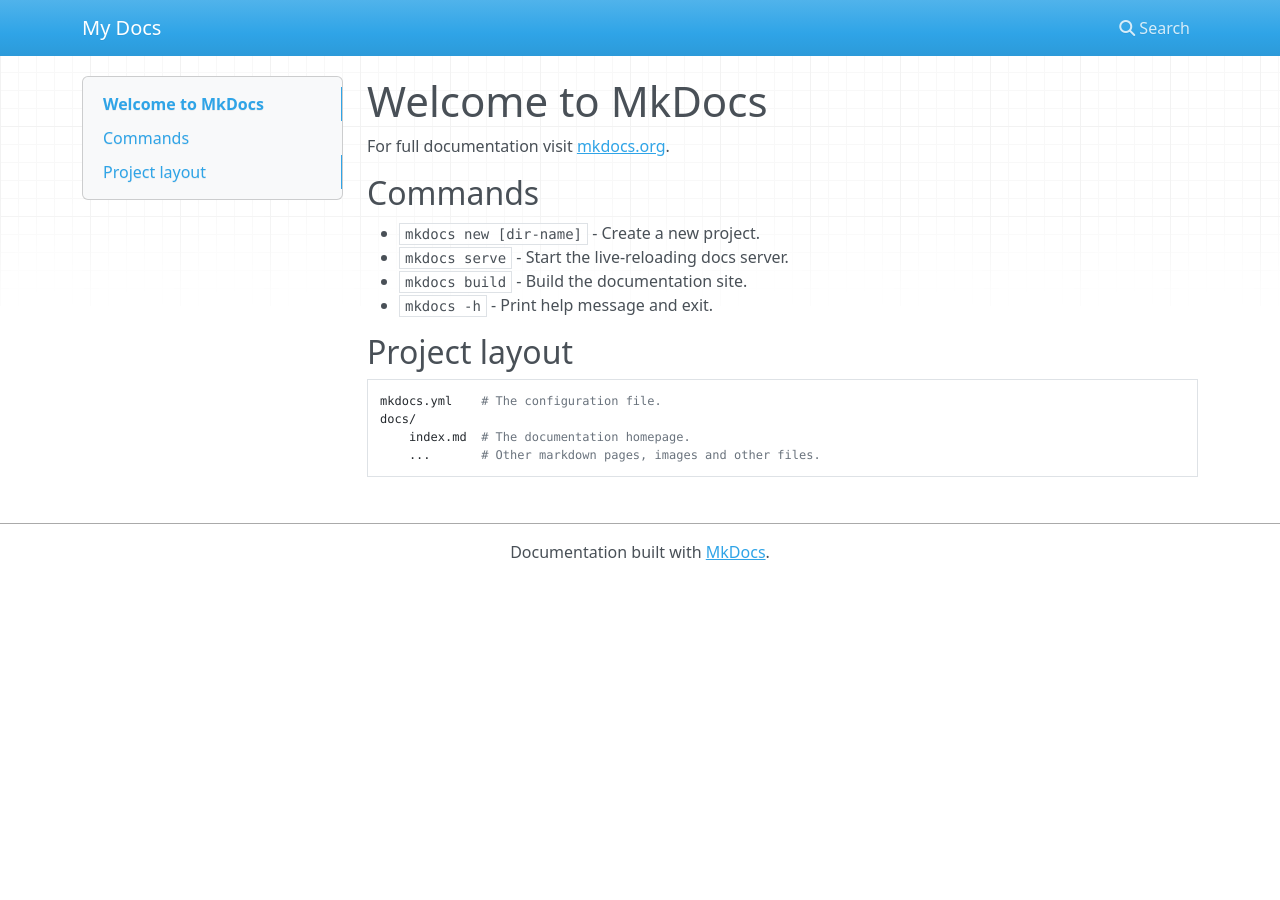
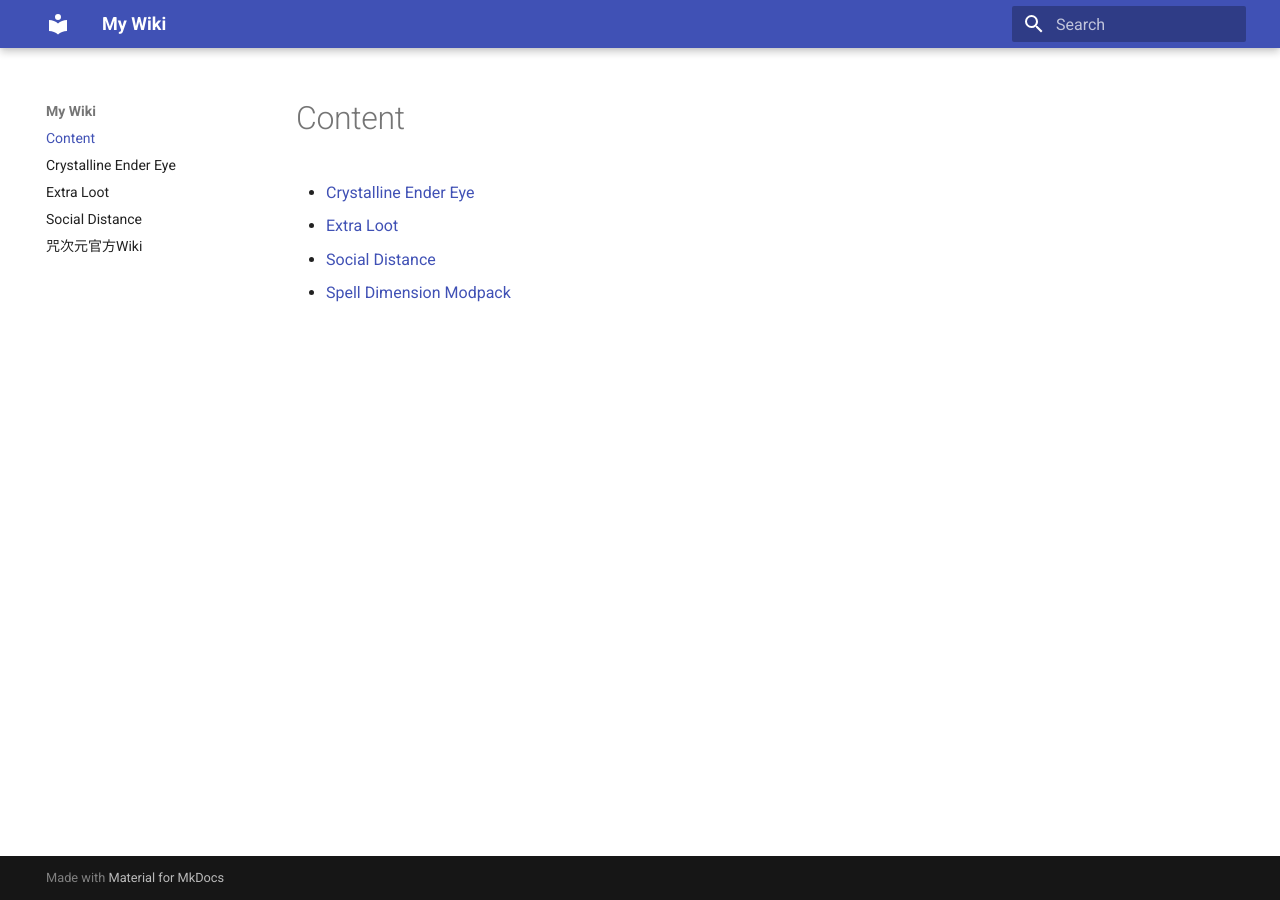
Before and after one commit to Karashok-Leo/Wiki, an MkDocs documentation site: the page built from docs/index.md, in a window 1280 px wide. Built offline with MkDocs 1.6.1 and Material for MkDocs 9.7.7, drawn with Linux system fonts in a browser that asks for light colours; nearby versions of some CDN libraries.

Commit message:
Update pages

```diff
--- a/docs/index.md
+++ b/docs/index.md
@@ -1,17 +1,6 @@
-# Welcome to MkDocs
+# Content
 
-For full documentation visit [mkdocs.org](https://www.mkdocs.org).
-
-## Commands
-
-* `mkdocs new [dir-name]` - Create a new project.
-* `mkdocs serve` - Start the live-reloading docs server.
-* `mkdocs build` - Build the documentation site.
-* `mkdocs -h` - Print help message and exit.
-
-## Project layout
-
-    mkdocs.yml    # The configuration file.
-    docs/
-        index.md  # The documentation homepage.
-        ...       # Other markdown pages, images and other files.
+ - [Crystalline Ender Eye](crystalline-ender-eye.md)
+ - [Extra Loot](extra-loot.md)
+ - [Social Distance](social-distance.md)
+ - [Spell Dimension Modpack](spell-dimension-modpack.md)
--- a/mkdocs.yml
+++ b/mkdocs.yml
@@ -1 +1,4 @@
-site_name: My Docs
+site_name: My Wiki
+
+theme:
+  name: 'material'
```
Also changed, not shown: docs/crystalline-ender-eye.md (added, +27 -0 lines), docs/extra-loot.md (added, +109 -0 lines), docs/social-distance.md (added, +31 -0 lines), docs/spell-dimension-modpack.md (added, +73 -0 lines), docs/assets/crystalline-ender-eye/recipe.png (added), docs/assets/social-distance/screenshot.png (added), 1 other file.
